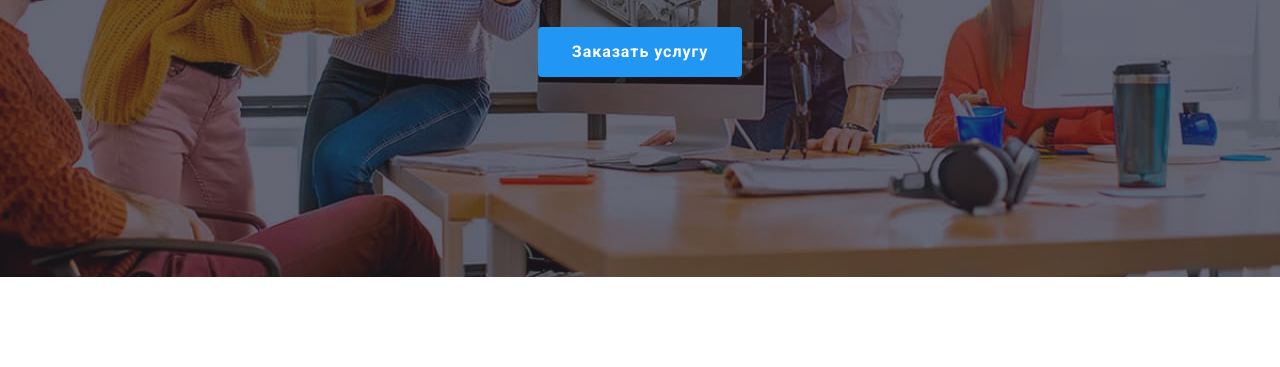
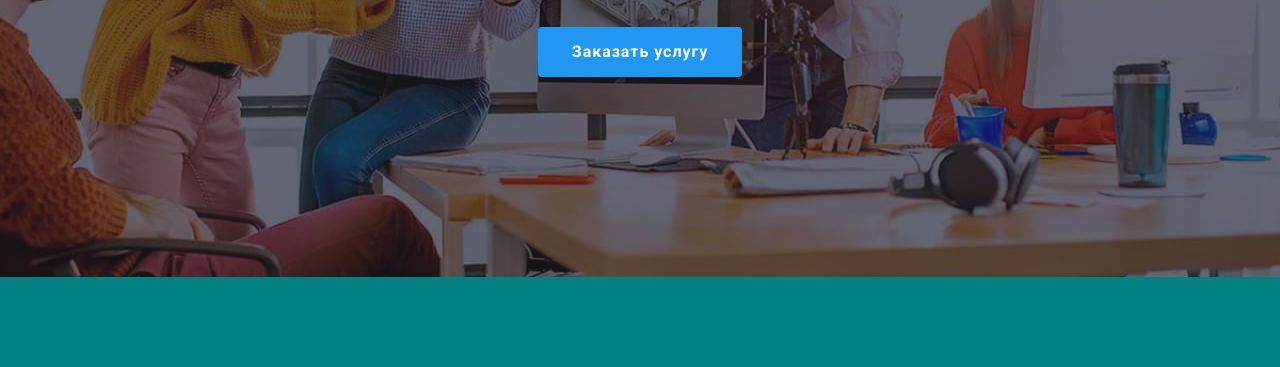
Before and after one commit to Hrytseniaaa/goit-markup-hw-06, a plain HTML site: page index.html in a window 1280 px wide. Shown: the part 404-771 px from the top of the page. Drawn offline with nearby package versions, Linux system fonts and the light colour scheme.

Commit message:
основні

```diff
--- a/index.html
+++ b/index.html
@@ -9,6 +9,7 @@
         rel="stylesheet" />
     <link rel="stylesheet" href="https://cdnjs.cloudflare.com/ajax/libs/modern-normalize/1.0.0/modern-normalize.min.css" />
     <link rel="stylesheet" href="./css/styles.css">
+    <link rel="stylesheet" href="./css/main.css">
 
 </head>
 <body>
@@ -21,7 +22,7 @@
             <nav class="nav">
                 <ul class="site-nav">
                     <li class="nav-item"><a href="/index.html" class="link current first-current">Студия</a></li>
-                    <li class="nav-item"><a href="./portfolio.html" class="link ">Портфолио</a></li>
+                                <li class="nav-item"><a href="./portfolio.html" class="link ">Портфолио</a></li>
                     <li class="nav-item"><a href="" class="link ">Контакты</a></li>
 
                 </ul>
@@ -29,7 +30,7 @@
             <ul class="site-link">
                 <li class="connection-item"><a href="mailto:info@devstudio.com" class="link"><svg class="connection-icon"
                             width="16px" height="12px">
-                            <use href="./images/icons&BG/icons.svg#icon-envelope"></use>
+                                   <use href="./images/icons&BG/icons.svg#icon-envelope"></use>
                         </svg>info@devstudio.com</a></li>
                 <li class="connection-item"><a href="tel:+380961111111" class="link ">
                         <svg class="connection-icon" width="10px" height="16px">
--- /dev/null
+++ b/sass/main.scss
@@ -0,0 +1,3 @@
+body {
+    background: teal;
+}
```
Also changed, not shown: css/main.css (added), css/main.min.css (added), sass/main.css (added), 3 other files.
